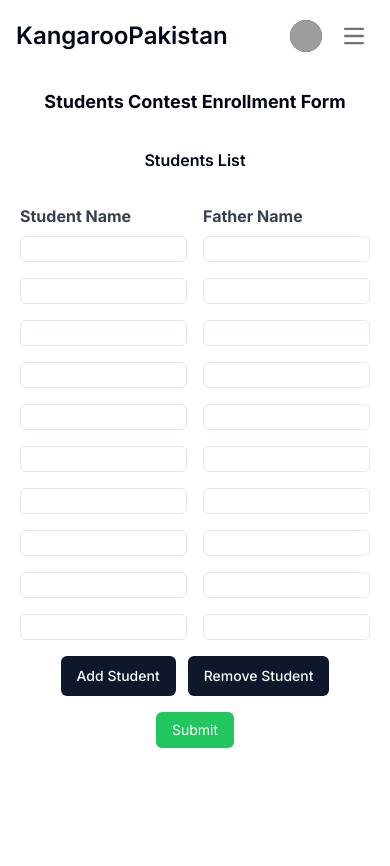
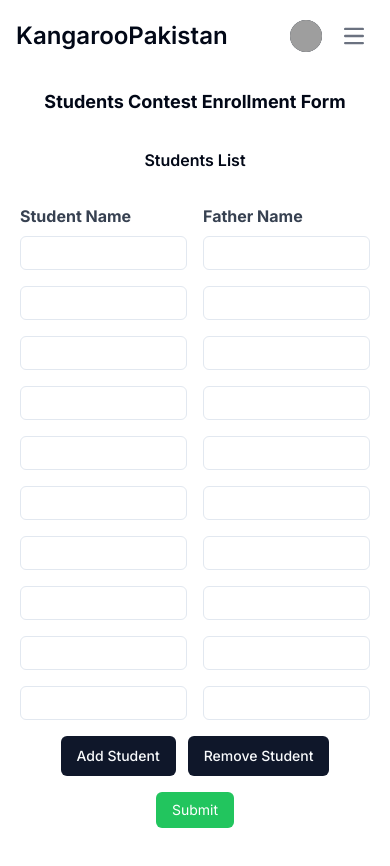
Before and after one commit to KangarooPakistan/kangaroopakistan-web, a Next.js app: page /admin/enrollstudents in a window 390 px wide. Shown: the top 866 px of the page. Before the commit the page ends 844 px from the top, so only its background shows below. Built offline with nearby package versions, Linux system fonts and the light colour scheme; no server answers; grey boxes are pictures that could not be loaded.

Commit message:
updated student contest enroll form page

```diff
--- a/app/(routes)/admin/enrollstudents/page.tsx
+++ b/app/(routes)/admin/enrollstudents/page.tsx
@@ -84,7 +84,7 @@ const Page = () => {
                 id={`studentName${index}`}
                 value={student.name}
                 onChange={(e) => updateStudent(index, e.target.value, "name")}
-                className="p-1 sm:p-2 border rounded-md text-xs md:text-base"
+                className="p-2 border rounded-md text-xs md:text-base"
                 required
               />
               <input
@@ -94,7 +94,7 @@ const Page = () => {
                 onChange={(e) =>
                   updateStudent(index, e.target.value, "fatherName")
                 }
-                className="p-1 sm:p-2 border rounded-md text-xs md:text-base"
+                className="p-2 border rounded-md text-xs md:text-base"
                 required
               />
             </div>
```
